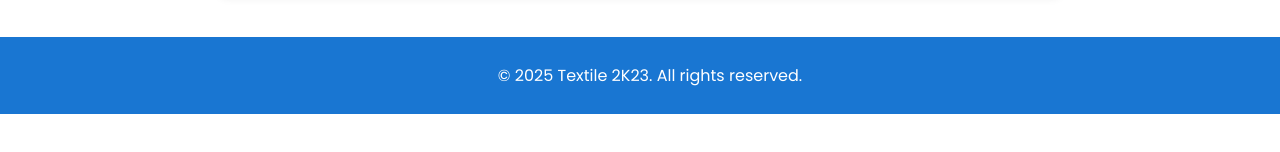
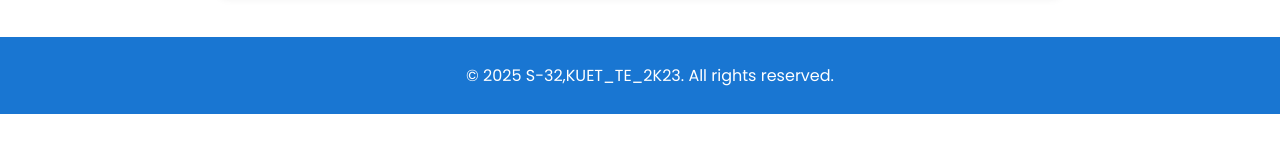
Before and after one commit to deathseeker2304/textile-frontend, a plain HTML site: page index.html in a window 1280 px wide. Shown: the part 466-618 px from the top of the page. Drawn offline with Linux system fonts and the light colour scheme.

Commit message:
Update index.html
changed the copyright

```diff
--- a/index.html
+++ b/index.html
@@ -38,7 +38,7 @@
     </main>
 
     <footer>
-        <p>&copy; 2025 Textile 2K23. All rights reserved.</p>
+        <p>&copy; 2025 S-32,KUET_TE_2K23. All rights reserved.</p>
     </footer>
 
     <script src="script.js"></script>
```
